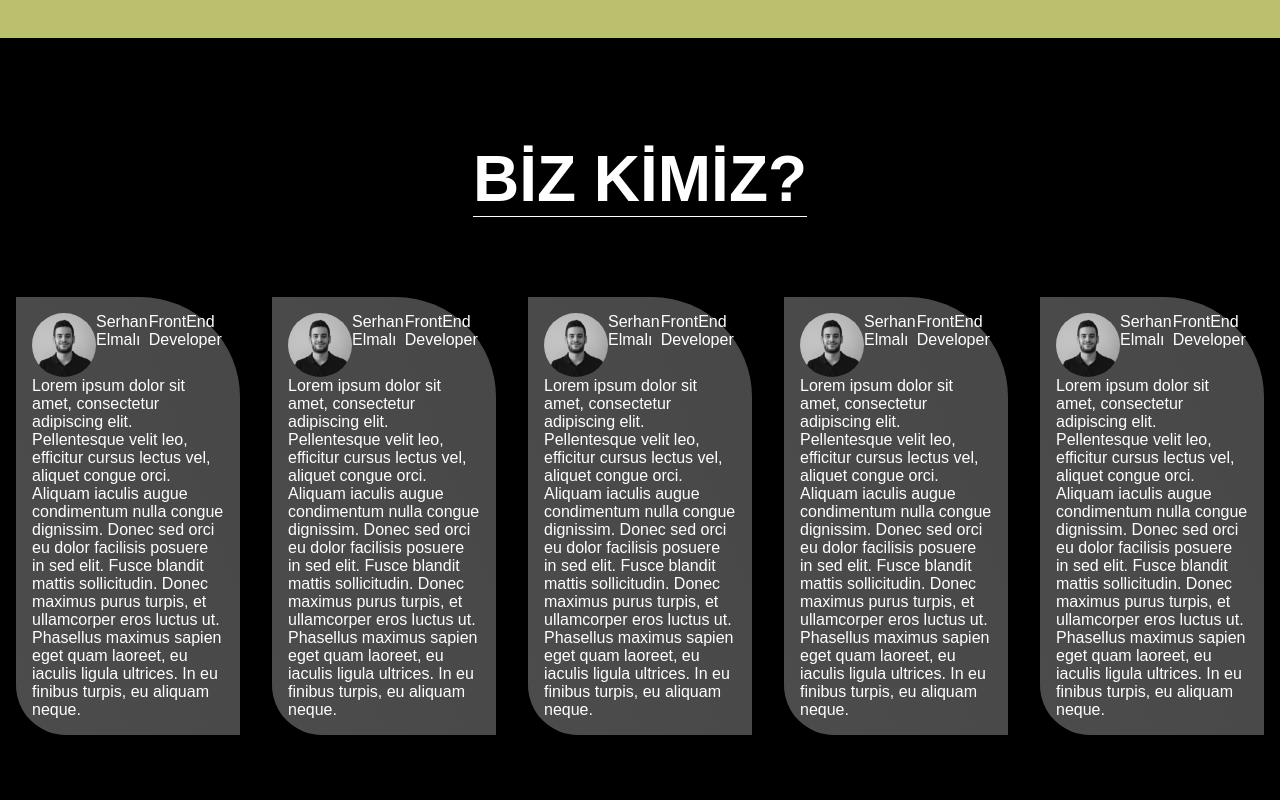
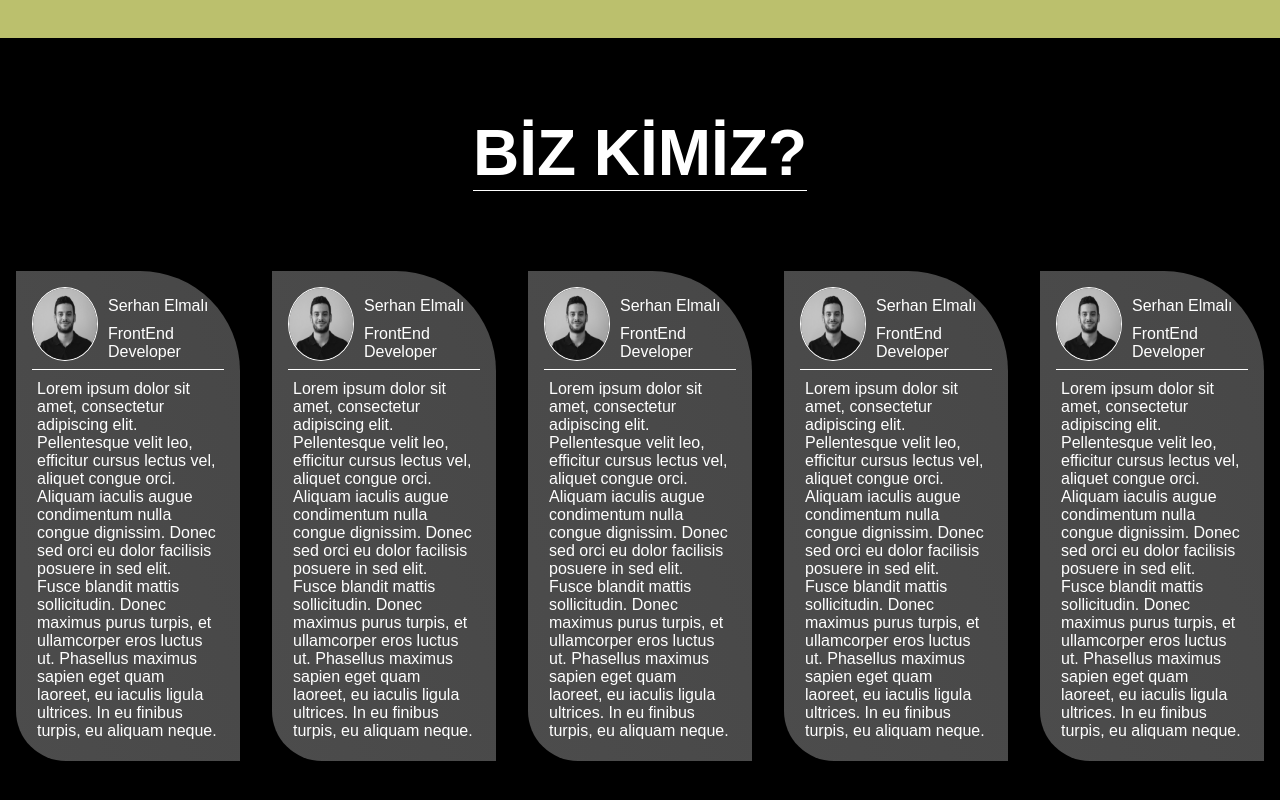
Before and after one commit to serhhan/kariyer-haritam, a React (Create React App) app: page / in a window 1280 px wide. Shown: the part 1622-2422 px from the top of the page. Built offline with nearby package versions, Linux system fonts and the light colour scheme.

Commit message:
about us page styling changes

```diff
--- a/src/Components/AboutUs/AboutUs.js
+++ b/src/Components/AboutUs/AboutUs.js
@@ -11,14 +11,53 @@ const AboutUs = () => {
         <div className="aboutUsContainer">
             <h1>BİZ KİMİZ?</h1>
             <div className="personCards">
-                <div className="Card"><div className="upperContainer"><img src ={cardPhoto} alt="Serhan Elmalı" /><span className = "name">Serhan Elmalı</span> <span className="title">FrontEnd Developer</span></div>Lorem ipsum dolor sit amet, consectetur adipiscing elit. Pellentesque velit leo, efficitur cursus lectus vel, aliquet congue orci. Aliquam iaculis augue condimentum nulla congue dignissim. Donec sed orci eu dolor facilisis posuere in sed elit. Fusce blandit mattis sollicitudin. Donec maximus purus turpis, et ullamcorper eros luctus ut. Phasellus maximus sapien eget quam laoreet, eu iaculis ligula ultrices. In eu finibus turpis, eu aliquam neque. </div>
-                <div className="Card"><div className="upperContainer"><img src ={cardPhoto} alt="Serhan Elmalı" /><span className = "name">Serhan Elmalı</span> <span className="title">FrontEnd Developer</span></div>Lorem ipsum dolor sit amet, consectetur adipiscing elit. Pellentesque velit leo, efficitur cursus lectus vel, aliquet congue orci. Aliquam iaculis augue condimentum nulla congue dignissim. Donec sed orci eu dolor facilisis posuere in sed elit. Fusce blandit mattis sollicitudin. Donec maximus purus turpis, et ullamcorper eros luctus ut. Phasellus maximus sapien eget quam laoreet, eu iaculis ligula ultrices. In eu finibus turpis, eu aliquam neque. </div>
-                <div className="Card"><div className="upperContainer"><img src ={cardPhoto} alt="Serhan Elmalı" /><span className = "name">Serhan Elmalı</span> <span className="title">FrontEnd Developer</span></div>Lorem ipsum dolor sit amet, consectetur adipiscing elit. Pellentesque velit leo, efficitur cursus lectus vel, aliquet congue orci. Aliquam iaculis augue condimentum nulla congue dignissim. Donec sed orci eu dolor facilisis posuere in sed elit. Fusce blandit mattis sollicitudin. Donec maximus purus turpis, et ullamcorper eros luctus ut. Phasellus maximus sapien eget quam laoreet, eu iaculis ligula ultrices. In eu finibus turpis, eu aliquam neque. </div>
-                <div className="Card"><div className="upperContainer"><img src ={cardPhoto} alt="Serhan Elmalı" /><span className = "name">Serhan Elmalı</span> <span className="title">FrontEnd Developer</span></div>Lorem ipsum dolor sit amet, consectetur adipiscing elit. Pellentesque velit leo, efficitur cursus lectus vel, aliquet congue orci. Aliquam iaculis augue condimentum nulla congue dignissim. Donec sed orci eu dolor facilisis posuere in sed elit. Fusce blandit mattis sollicitudin. Donec maximus purus turpis, et ullamcorper eros luctus ut. Phasellus maximus sapien eget quam laoreet, eu iaculis ligula ultrices. In eu finibus turpis, eu aliquam neque. </div>
-                <div className="Card"><div className="upperContainer"><img src ={cardPhoto} alt="Serhan Elmalı" /><span className = "name">Serhan Elmalı</span> <span className="title">FrontEnd Developer</span></div>Lorem ipsum dolor sit amet, consectetur adipiscing elit. Pellentesque velit leo, efficitur cursus lectus vel, aliquet congue orci. Aliquam iaculis augue condimentum nulla congue dignissim. Donec sed orci eu dolor facilisis posuere in sed elit. Fusce blandit mattis sollicitudin. Donec maximus purus turpis, et ullamcorper eros luctus ut. Phasellus maximus sapien eget quam laoreet, eu iaculis ligula ultrices. In eu finibus turpis, eu aliquam neque. </div>
+                <div className="Card">
+                    <div className="upperContainer">
+                        <img src ={cardPhoto} alt="Serhan Elmalı" />
+                        <div className="text-container">
+                            <span className = "name">Serhan Elmalı</span>
+                            <span className="title">FrontEnd Developer</span>
+                        </div>
+                    </div>
+                    <div className="info-text">Lorem ipsum dolor sit amet, consectetur adipiscing elit. Pellentesque velit leo, efficitur cursus lectus vel, aliquet congue orci. Aliquam iaculis augue condimentum nulla congue dignissim. Donec sed orci eu dolor facilisis posuere in sed elit. Fusce blandit mattis sollicitudin. Donec maximus purus turpis, et ullamcorper eros luctus ut. Phasellus maximus sapien eget quam laoreet, eu iaculis ligula ultrices. In eu finibus turpis, eu aliquam neque.</div> </div>
+                <div className="Card">
+                    <div className="upperContainer">
+                        <img src ={cardPhoto} alt="Serhan Elmalı" />
+                        <div className="text-container">
+                            <span className = "name">Serhan Elmalı</span>
+                            <span className="title">FrontEnd Developer</span>
+                        </div>
+                    </div>
+                    <div className="info-text">Lorem ipsum dolor sit amet, consectetur adipiscing elit. Pellentesque velit leo, efficitur cursus lectus vel, aliquet congue orci. Aliquam iaculis augue condimentum nulla congue dignissim. Donec sed orci eu dolor facilisis posuere in sed elit. Fusce blandit mattis sollicitudin. Donec maximus purus turpis, et ullamcorper eros luctus ut. Phasellus maximus sapien eget quam laoreet, eu iaculis ligula ultrices. In eu finibus turpis, eu aliquam neque.</div> </div>
+                <div className="Card">
+                    <div className="upperContainer">
+                        <img src ={cardPhoto} alt="Serhan Elmalı" />
+                        <div className="text-container">
+                            <span className = "name">Serhan Elmalı</span>
+                            <span className="title">FrontEnd Developer</span>
+                        </div>
+                    </div>
+                    <div className="info-text">Lorem ipsum dolor sit amet, consectetur adipiscing elit. Pellentesque velit leo, efficitur cursus lectus vel, aliquet congue orci. Aliquam iaculis augue condimentum nulla congue dignissim. Donec sed orci eu dolor facilisis posuere in sed elit. Fusce blandit mattis sollicitudin. Donec maximus purus turpis, et ullamcorper eros luctus ut. Phasellus maximus sapien eget quam laoreet, eu iaculis ligula ultrices. In eu finibus turpis, eu aliquam neque.</div> </div>
+                <div className="Card">
+                    <div className="upperContainer">
+                        <img src ={cardPhoto} alt="Serhan Elmalı" />
+                        <div className="text-container">
+                            <span className = "name">Serhan Elmalı</span>
+                            <span className="title">FrontEnd Developer</span>
+                        </div>
+                    </div>
+                    <div className="info-text">Lorem ipsum dolor sit amet, consectetur adipiscing elit. Pellentesque velit leo, efficitur cursus lectus vel, aliquet congue orci. Aliquam iaculis augue condimentum nulla congue dignissim. Donec sed orci eu dolor facilisis posuere in sed elit. Fusce blandit mattis sollicitudin. Donec maximus purus turpis, et ullamcorper eros luctus ut. Phasellus maximus sapien eget quam laoreet, eu iaculis ligula ultrices. In eu finibus turpis, eu aliquam neque.</div> </div>
+                <div className="Card">
+                    <div className="upperContainer">
+                        <img src ={cardPhoto} alt="Serhan Elmalı" />
+                        <div className="text-container">
+                            <span className = "name">Serhan Elmalı</span>
+                            <span className="title">FrontEnd Developer</span>
+                        </div>
+                    </div>
+                    <div className="info-text">Lorem ipsum dolor sit amet, consectetur adipiscing elit. Pellentesque velit leo, efficitur cursus lectus vel, aliquet congue orci. Aliquam iaculis augue condimentum nulla congue dignissim. Donec sed orci eu dolor facilisis posuere in sed elit. Fusce blandit mattis sollicitudin. Donec maximus purus turpis, et ullamcorper eros luctus ut. Phasellus maximus sapien eget quam laoreet, eu iaculis ligula ultrices. In eu finibus turpis, eu aliquam neque.</div> </div>
             </div>
         </div>
     )
 }
-
 export default AboutUs;
--- a/src/Components/AboutUs/AboutUs.scss
+++ b/src/Components/AboutUs/AboutUs.scss
@@ -1,8 +1,6 @@
 $bg-color: black;
 $font-color: white;
 $card-color: linear-gradient(249.92deg, rgba(240, 240, 240, 0.295) -11.78%, rgba(252, 252, 252, 0.3) 103.8%);
-
-//üstte beyaz boşluk var fixle.
 
 .aboutUsContainer{
     width: 100%;
@@ -36,13 +34,29 @@ $card-color: linear-gradient(249.92deg, rgba(240, 240, 240, 0.295) -11.78%, rgba
                 .upperContainer{
 
                     display: flex;
+                    flex-direction: row;
+                    border-bottom: 1px solid white;
+                    padding-bottom: 0.5rem;
 
+                    .text-container{
+                        display: flex;
+                        flex-direction: column;
+
+                        span{
+                            margin: 10px 0 0 10px;
+                        }
+                    }
 
 
                     img{
                         border-radius: 50%;
+                        border: 1px solid white;
                         width: 8vh;
                     }
+                }
+
+                .info-text{
+                    padding: 10px 5px 5px 5px;
                 }
 
 
```
